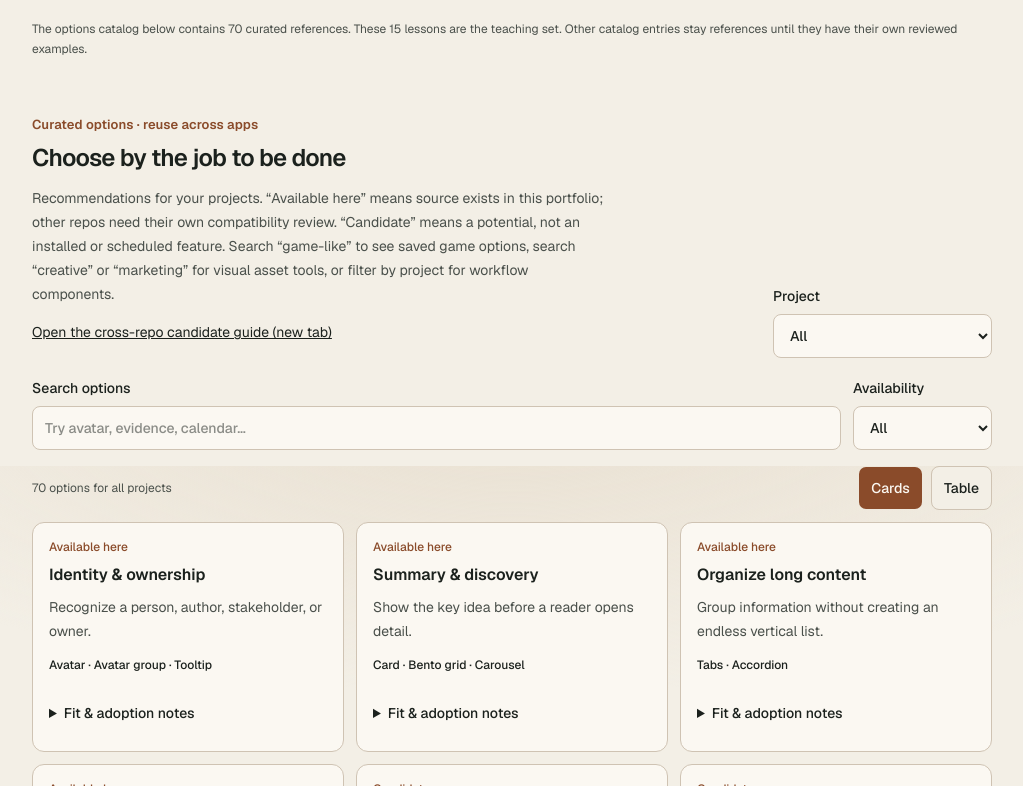
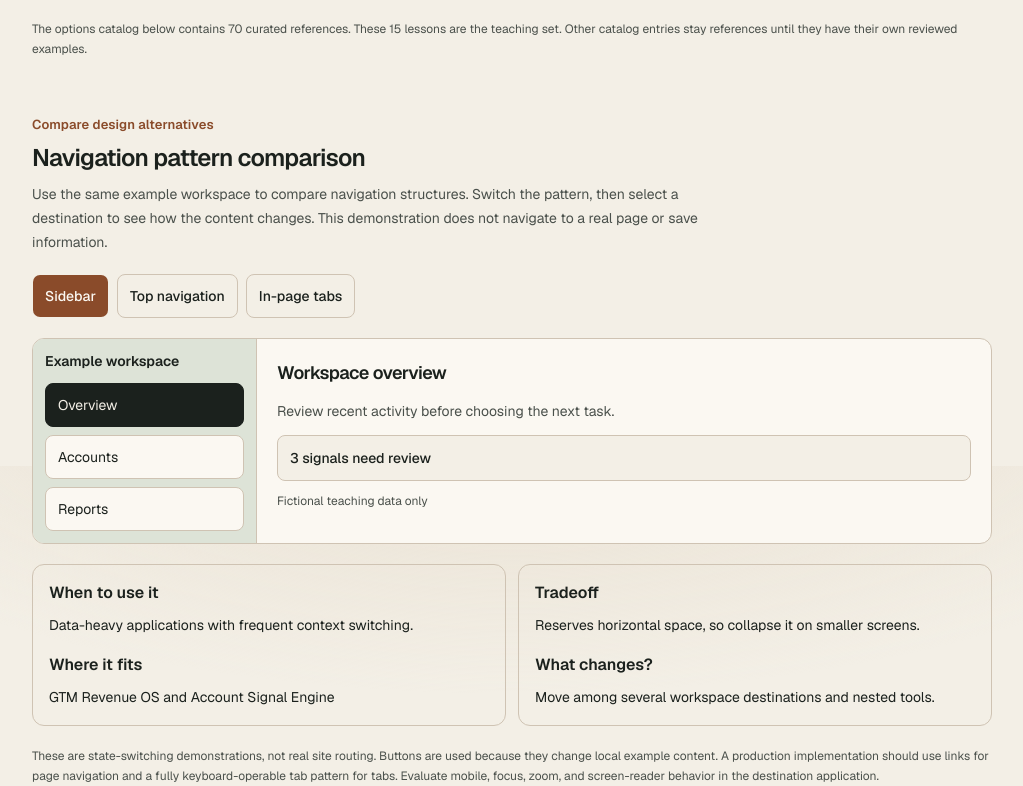
Before and after one commit to heyfunwhoa/byjoyaing-portfolio, a Next.js app: page /design-lab in a window 1280 px wide. Shown: the part 4334-5120 px from the top of the page, without its empty margins (128-1151 px from the left). Built offline with nearby package versions, Linux system fonts and the light colour scheme.

Commit message:
feat(design-lab): integrate navigation comparison alongside learning explorer

```diff
--- a/app/design-lab/page.tsx
+++ b/app/design-lab/page.tsx
@@ -7,6 +7,7 @@ import { MotionWorkbench } from "@/components/design-lab/motion-workbench";
 import { LearningChecksPreview } from "@/components/design-lab/learning-checks-preview";
 import { ComponentOptions } from "@/components/design-lab/component-options";
 import { ComponentLearning } from "@/components/design-lab/component-learning";
+import { NavigationPatternComparison } from "@/components/design-lab/navigation-pattern-comparison";
 import { BrandAvatar } from "@/components/brand-avatar";
 import { CapabilityOrbit } from "@/components/capability-orbit";
 import { CollectionBreadcrumb } from "@/components/collection-breadcrumb";
@@ -156,6 +157,7 @@ export default function DesignLabPage() {
         <CreativeRecipes />
 
         <ComponentLearning />
+        <NavigationPatternComparison />
 
         <div id="component-ideas" tabIndex={-1} className="scroll-mt-24">
           <ComponentOptions />
```
